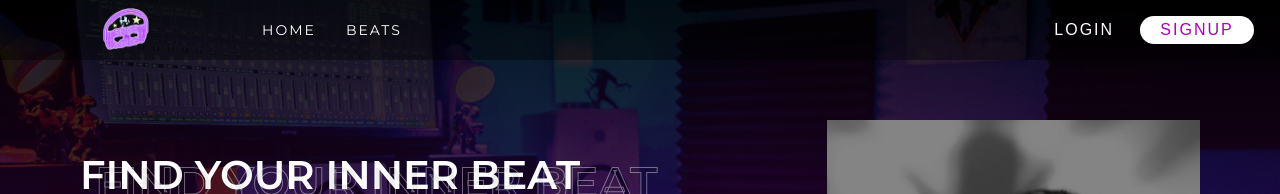
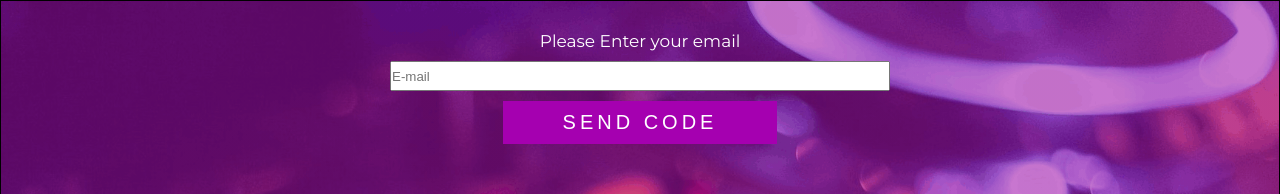
Before and after one commit to mohamed-karawia/Music, a React app: page /forget in a window 1280 px wide. Shown: the top 194 px of the page. Built offline with nearby package versions, Linux system fonts and the light colour scheme; no server answers.

Commit message:
Forget password

```diff
--- a/src/App.js
+++ b/src/App.js
@@ -9,6 +9,7 @@ import Membership from './pages/Membership/Membership';
 import Beats from './pages/Beats/Beats';
 import Policy from './pages/Policy/Policy';
 import Verify from './pages/Verify/Verify';
+import Forget from './pages/Forget/Forget';
 // Axios
 import axios from 'axios';
 // Redux
@@ -37,6 +38,7 @@ function App() {
 
   let routes = (
     <Switch>
+        <Route path="/forget" component={Forget}></Route>
         <Route path="/policy" component={Policy}></Route>
         <Route path="/beats" component={Beats}></Route>
         <Route path="/membership" component={Membership} hideMemberShipImage={false}></Route>
--- a/src/components/Plan/Plan.jsx
+++ b/src/components/Plan/Plan.jsx
@@ -58,7 +58,7 @@ const Plan = (props) => {
                 amount={props.price * 100} // cents
                 currency="USD"
                 token={onToken}
-                stripeKey="pk_test_51JLBojIUiHtAtSMpJEiRHTI3V8d07WiLwSOHZIPFmMbQzqkOzrATc3o8Hf8LVALASVuC1o3V7p9pPRhQMBZ26PHV00EebpsM2b"
+                stripeKey={process.env.REACT_APP_STRIPE_PUBLISH_KEY}
             >
                 <button disabled={props.disable} className={props.pro ? classes.pro : ''}>{!props.disable ? 'Subscribe' : 'Subscribed'}</button>
                 </StripeCheckout> : <button onClick={pushToSignup} className={props.pro ? classes.pro : ''}>Subscribe</button>
--- a/src/pages/Beats/Beats.jsx
+++ b/src/pages/Beats/Beats.jsx
@@ -116,7 +116,6 @@ const Beats = () => {
         } else if (isAuth && !verify) {
             history.push('/verify')
         } else {
-                console.log('test')
                  axios.get('/stream/download/check')
                 .then(res => {
                     const path = test.src.split('/')
@@ -164,9 +163,9 @@ const Beats = () => {
                             <div className={classes.Beats__container__slider__elements__upper__icons}>
                                 <AiOutlineMenu onClick={e => setIsNavOpen(true)} className={`${classes.Beats__container__slider__elements__upper__icons__icon} ${classes.menu__icon}`} />
                                 <div className={classes.icons__social}>
-                                    <FaInstagram className={classes.Beats__container__slider__elements__upper__icons__icon} />
-                                    <FaTwitter className={classes.Beats__container__slider__elements__upper__icons__icon} />
-                                    <FaFacebookF className={classes.Beats__container__slider__elements__upper__icons__icon} />
+                                    <a href="https://www.instagram.com/beatsforminds/" target="_blank"><FaInstagram className={classes.Beats__container__slider__elements__upper__icons__icon} /></a>
+                                    <a href="https://twitter.com/beatsforminds" target="_blank"><FaTwitter className={classes.Beats__container__slider__elements__upper__icons__icon} /></a>
+                                    <a href="https://www.facebook.com/beatsformind/?ref=bookmarks&paipv=1" target="_blank"><FaFacebookF className={classes.Beats__container__slider__elements__upper__icons__icon} /></a>
                                 </div>
                             </div>
                             <input placeholder="SEARCH" type="text" className={classes.Beats__container__slider__elements__upper__search} value={queries.search} onChange={e => changeSearch(e.target.value)} />
--- /dev/null
+++ b/src/pages/Forget/Forget.jsx
@@ -0,0 +1,106 @@
+import React, { useState } from 'react';
+import classes from './/Forget.module.scss';
+// Axios
+import axios from 'axios'
+import Spinner from '../../components/Spinner/Spinner';
+// React-router \
+import { Link } from 'react-router-dom';
+
+const Forget = () => {
+    const [email, setEmail] = useState('');
+    const [isLoading, setIsLoading] = useState(false)
+    const [code, setCode] = useState('')
+    const [error, setError] = useState('');
+    const [showCode, setShowCode] = useState(false);
+    const [codeLoading, setCodeLoading] = useState(false);
+    const [codeError, setCodeError] = useState('false');
+    const [password, setPassword] = useState('');
+    const [changePasswordLoading, setChangePasswordLoading] = useState('');
+    const [changePasswordError, setChangePasswordError] = useState('');
+    const [changePasswordSuccess, setChangePasswordSuccess] = useState(false)
+    const [confirmPassword, setConfirmPassword] = useState('');
+    const [showPassword, setShowPassword] = useState(false)
+
+    const sendCode = (e) => {
+        e.preventDefault();
+        setIsLoading(true)
+        const data = {
+            email: email
+        }
+        axios.post('/user/auth/forget-password', data)
+            .then(res => {
+                setIsLoading(false)
+                setShowCode(true)
+            })
+            .catch(err => {
+                setIsLoading(false)
+                setError(err.response.data.message)
+            })
+    }
+
+    const checkCode = (e) => {
+        e.preventDefault();
+        setCodeLoading(true);
+        const data = {
+            email,
+            code
+        }
+        axios.post('/user/auth/forget-password/check', data)
+        .then(res => {
+            setCodeLoading(false)
+            setCodeError('')
+            setShowPassword(true)
+        })
+        .catch(err => {
+            setCodeLoading(false)
+            setCodeError(err.response.data.message)
+        })
+    }
+
+    const changePassword = (e) => {
+        e.preventDefault();
+        const data = {
+            email,
+            code,
+            password,
+            comfirmPassword: confirmPassword
+        }
+        setChangePasswordLoading(true)
+        axios.post('/user/auth/forget-password/change-password', data)
+        .then(res => {
+            setChangePasswordLoading(false)
+            setChangePasswordSuccess(true)
+            setChangePasswordError('')
+        })
+        .catch(err => {
+            setChangePasswordLoading(false)
+            setChangePasswordError(err.response.data.message)
+        })
+    }
+
+    return (
+        <div className={classes.Forget}>
+            <form className={classes.Forget__form} onSubmit={e => sendCode(e)}>
+                <label>Please Enter your email</label>
+                <input type="text" placeholder="E-mail" value={email} onChange={e => setEmail(e.target.value)} />
+                {error && <p style={{ color: 'white', textTransform: 'capitalize', fontSize: '1.6rem', marginBottom: '1rem' }}>{error}</p>}
+                <button type="submit">{isLoading ? <Spinner /> : 'Send Code'}</button>
+            </form>
+            {showCode && <form className={classes.Forget__form} onSubmit={e => checkCode(e)}>
+                <label>Please Enter The Code</label>
+                <input type="text" placeholder="Code" value={code} onChange={e => setCode(e.target.value)} />
+                <button>{codeLoading ? <Spinner /> : 'Send Code'}</button>
+            </form>}
+            {showPassword && <form className={classes.Forget__form} onSubmit={e => changePassword(e)}>
+                <label>Enter Your New Password</label>
+                <input type="text" placeholder="Password" value={password} onChange={e => setPassword(e.target.value)} />
+                <input type="text" placeholder="Confirm Password" value={confirmPassword} onChange={e => setConfirmPassword(e.target.value)} />
+                {error && <p style={{ color: 'white', textTransform: 'capitalize', fontSize: '1.6rem', marginBottom: '1rem' }}>{changePasswordError}</p>}
+                {changePasswordSuccess && <p style={{ color: 'white', textTransform: 'capitalize', fontSize: '1.6rem', marginBottom: '1rem' }}>Password changes Successfully, go to <Link to="/login" style={{ color: 'white', textTransform: 'capitalize', fontSize: '1.6rem', marginBottom: '1rem', textDecoration: 'none' }}>Login</Link></p>}
+                <button type="submit">{changePasswordLoading ? <Spinner /> : 'Submit'}</button>
+            </form>}
+        </div>
+    )
+}
+
+export default Forget
--- /dev/null
+++ b/src/pages/Forget/Forget.module.scss
@@ -0,0 +1,36 @@
+@import '../../sass/global.scss';
+
+.Forget{
+    background-image: linear-gradient(rgba(164, 0, 176, 0.507), rgba(164, 0, 176, 0.507)), url('../../assets/loginbg.png');
+    border: 1px solid black;
+    display: flex;
+    flex-direction: column;
+    align-items: center;
+    padding: 3rem 0;
+    height: 100vh;
+    background-size: cover;
+    background-position: center;
+
+    &__form{
+        display: flex;
+        flex-direction: column;
+        align-items: center;
+        margin-bottom: 2rem;
+
+        label{
+            color: white;
+            font-size: 1.7rem;
+            margin-bottom: 1rem;
+        }
+
+        input{
+            height: 3rem;
+            min-width: 50rem;
+            margin-bottom: 1rem;
+        }
+
+        button{
+            @include purple-button;
+        }
+    }
+}
--- a/src/pages/Login/Login.jsx
+++ b/src/pages/Login/Login.jsx
@@ -79,6 +79,7 @@ const Login = () => {
                         />
                         <label className={classes.form__label}>password</label>
                     </div>
+                    <p><Link to="/forget">Forget Password</Link></p>
                     {error && <p className={classes.error}>{error}</p>}
                     <button type="submit" className={classes.button}>{loading ? <Spinner /> : 'Login'}</button>
                     <p>NOT A MEMBER YET? <Link to="/signup">SIGN UP</Link></p>
--- a/src/pages/Login/Login.module.scss
+++ b/src/pages/Login/Login.module.scss
@@ -170,4 +170,9 @@
         color: rgb(236, 55, 55);
         text-transform: capitalize;
     }
+
+    .forget{
+        color: $purple;
+        align-self: flex-start;
+    }
 }
--- a/src/pages/Membership/Membership.jsx
+++ b/src/pages/Membership/Membership.jsx
@@ -23,7 +23,6 @@ const Membership = (props) => {
             setUserCurrentPlan(res.data.data.user.plan.plan)
         })
         .catch(err => {
-
         })
     }
 
@@ -31,10 +30,19 @@ const Membership = (props) => {
         axios.post('/user/pay/subscription', data)
         .then(res => {
             getPlans()
-            console.log(res)
         })
         .catch(err => {
-            console.log(err.response)
+            window.alert('Error happened, please try again')
+        })
+    }
+
+    const cancelPlan = () => {
+        axios.post('/user/pay/cancel')
+        .then(res => {
+            getPlans()
+            setUserCurrentPlan('')
+        })
+        .catch(err => {
         })
     }
 
@@ -58,7 +66,7 @@ const Membership = (props) => {
                         getPlans={getPlans} />
                     ))}
                 </div>
-
+                {userCurrentPlan && <button onClick={cancelPlan} className={classes.Membership__plans__cancel}>Cancel current plan</button>}
             </div>
             <div className={classes.Membership__bg}>
                 <h2>MANY PLANS TO
--- a/src/pages/Membership/Membership.module.scss
+++ b/src/pages/Membership/Membership.module.scss
@@ -30,6 +30,16 @@
             @media only screen and (max-width: 620px) {
                 grid-template-columns: 1fr;
             }
+        }
+
+        &__cancel{
+            padding: 1rem 3rem;
+            border: none;
+            background-color: rgb(240, 54, 54);
+            color: white;
+            text-transform: capitalize;
+            font-size: 1.5rem;
+            cursor: pointer;
         }
     }
 
```
